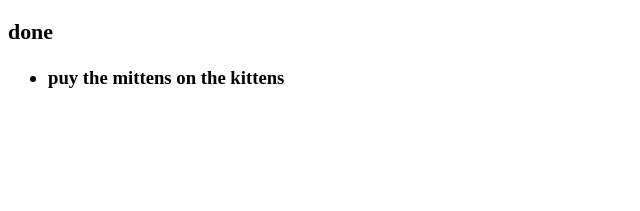
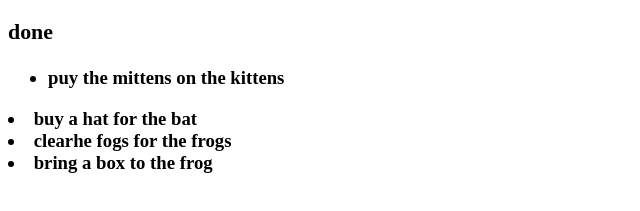
Before and after one commit to rafal1987/todo-list, a plain HTML site: page index.html in a window 1280 px wide. Shown: the part 135-346 px from the top of the page, without its empty margins (0-640 px from the left). Drawn offline with Linux system fonts and the light colour scheme.

Commit message:
Edycja pliku html,powiazanie z nr zgloszenia See: #2

```diff
--- a/index.html
+++ b/index.html
@@ -16,5 +16,8 @@
 <ul>
 <li> puy the mittens on the kittens</li>
 </ul>
+<li> buy a hat for the bat</li>
+<li> clearhe fogs for the frogs</li>
+<li>bring a box to the frog</li>
 </body>
 </html>
```
